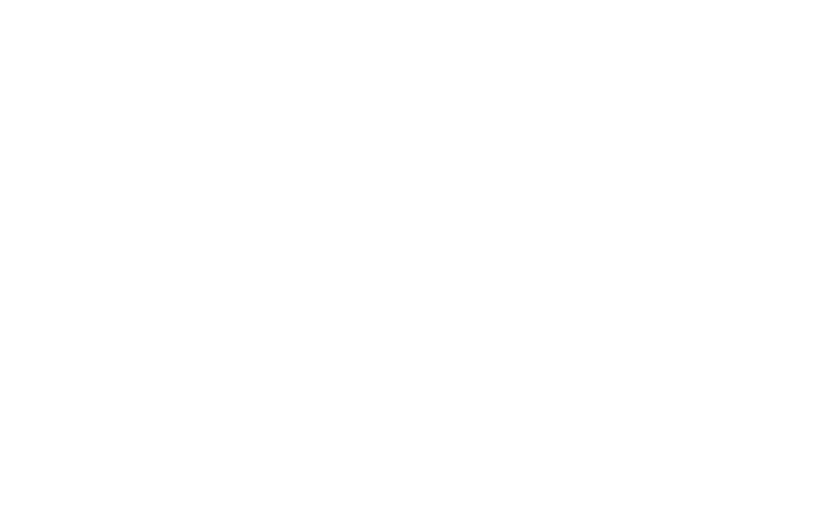
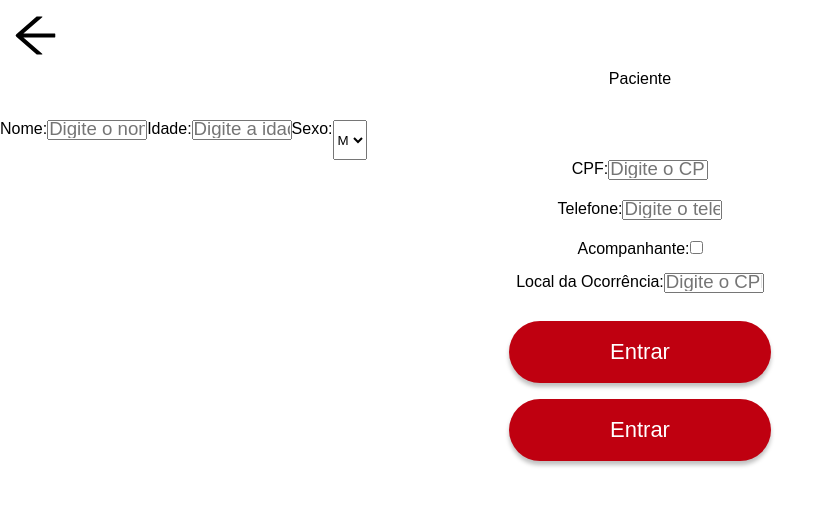
Before and after one commit to Brunoo47/Sistema-Bombeiros, a React (Vite) app in the folder vite-project/: page /RegistrarOcorre in a window 1280 px wide. Shown: the top 506 px of the page, without its empty margins (0-835 px from the left). Built offline with nearby package versions, Linux system fonts and the light colour scheme; a web font is replaced by a local one.

Commit message:
criação página registrarOcorre

```diff
--- a/vite-project/src/pages/MetodoOcorrencia3/index.jsx
+++ b/vite-project/src/pages/MetodoOcorrencia3/index.jsx
@@ -1,4 +1,4 @@
-import React, { useState } from "react";
+import React from "react";
 import olho from "../../assets/olho-aberto.png";
 import balao from "../../assets/balao-fala.png";
 import andar from "../../assets/andando.png";
--- a/vite-project/src/pages/RegistrarOcorre/index.jsx
+++ b/vite-project/src/pages/RegistrarOcorre/index.jsx
@@ -1,4 +1,6 @@
 import React from "react";
+import Button from "../../components/Button";
+import InputD from "../../components/InputD";
 import { AiOutlineArrowLeft } from "react-icons/ai";
 import "./style.css"
 
@@ -6,7 +8,118 @@
   return (
     <>
       <div className="RegistrarOcorreContainer">
+        <div className="metOcorreTitle">
+          <div className="arrowIcon">
+            <AiOutlineArrowLeft size={55} color={"#000"} />
+          </div>
 
+        </div>
+        <div className="containerInfo">
+          <div className="titleInfo">
+            <span>Paciente</span>
+          </div>
+          <div className="firstInfo">
+            <label htmlFor="">
+              Nome:
+            </label>
+            <InputD
+              type={"text"}
+              placeholder={"Digite o nome"}
+              style={{ width: "100px", height: "20px", marginBottom: "20px" }}
+            />
+            <label htmlFor="">
+              Idade:
+            </label>
+            <InputD
+              type={"text"}
+              placeholder={"Digite a idade"}
+              style={{ width: "100px", height: "20px", marginBottom: "20px" }}
+            />
+            <label htmlFor="">
+              Sexo:
+            </label>
+            <select name="" id="" placeholder="Selecione uma opção">
+              <option value="">M</option>
+              <option value="">F</option>
+            </select>
+
+          </div>
+          <div className="secondInfo">
+            <label htmlFor="">
+              CPF:
+            </label>
+            <InputD
+              type={"text"}
+              placeholder={"Digite o CPF"}
+              style={{ width: "100px", height: "20px", marginBottom: "20px" }}
+            />
+          </div>
+          <div className="thirdInfo">
+            <label htmlFor="">
+              Telefone:
+            </label>
+            <InputD
+              type={"text"}
+              placeholder={"Digite o telefone"}
+              style={{ width: "100px", height: "20px", marginBottom: "20px" }}
+            />
+          </div>
+          <div className="fourthInfo">
+            <div className="titleCompanion">
+              <label htmlFor="">
+                Acompanhante:
+              </label>
+              <input type="checkbox" />
+            </div>
+            <div className="containerCompanion" style={{ display: "none" }}>
+              <div>
+                <label htmlFor="">
+                  Nome:
+                </label>
+                <InputD
+                  type={"text"}
+                  placeholder={"Digite o nome"}
+                  style={{ width: "100px", height: "10px", marginBottom: "20px" }}
+                />
+              </div>
+              <div>
+                <label htmlFor="">
+                  Idade:
+                </label>
+                <InputD
+                  type={"text"}
+                  placeholder={"Digite o nome"}
+                  style={{ width: "100px", height: "10px" }}
+                />
+              </div>
+            </div>
+          </div>
+          <div className="fifthInfo">
+            <label htmlFor="">
+              Local da Ocorrência:
+            </label>
+            <InputD
+              type={"text"}
+              placeholder={"Digite o CPF"}
+              style={{ width: "100px", height: "20px", marginBottom: "20px" }}
+            />
+          </div>
+          <div className="sixthInfo">
+            <Button nome={"Entrar"} style={{
+              width: '262px',
+              height: '62px',
+              margin: '8px',
+              fontSize: '22px'
+            }} />
+            <Button nome={"Entrar"} style={{
+              width: '262px',
+              height: '62px',
+              margin: '8px',
+              fontSize: '22px'
+            }} />
+
+          </div>
+        </div>
 
       </div>
     </>
--- a/vite-project/src/pages/RegistrarOcorre/style.css
+++ b/vite-project/src/pages/RegistrarOcorre/style.css
@@ -2,3 +2,62 @@
     width: 100vw;
     height: 100vh;
 }
+
+.containerInfo {
+    width: 100vw;
+    height: calc(100% - 70px);
+}
+
+.titleInfo {
+    display: flex;
+    width: 100%;
+    height: 50px;
+}
+
+.titleInfo span {
+    width: 100%;
+    text-align: center;
+}
+
+.firstInfo {
+    width: 100vw;
+    display: flex;
+}
+
+.secondInfo {
+    display: flex;
+    justify-content: center;
+}
+
+.thirdInfo {
+    display: flex;
+    justify-content: center;
+}
+
+.fourthInfo {
+    display: flex;
+    flex-direction: column;
+    align-items: center;
+    margin-bottom: 15px;
+}
+
+.containerCompanion {
+    padding: 10px;
+    display: flex;
+    width: 300px;
+    height: auto;
+    align-items: center;
+    flex-direction: column;
+    border: 1px solid #000;
+}
+
+.fifthInfo {
+    display: flex;
+    justify-content: center;
+}
+
+.sixthInfo {
+    display: flex;
+    flex-direction: column;
+    align-items: center;
+}
```
